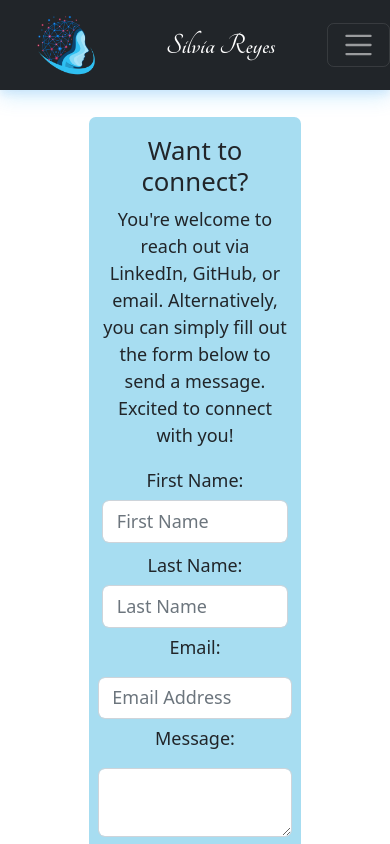
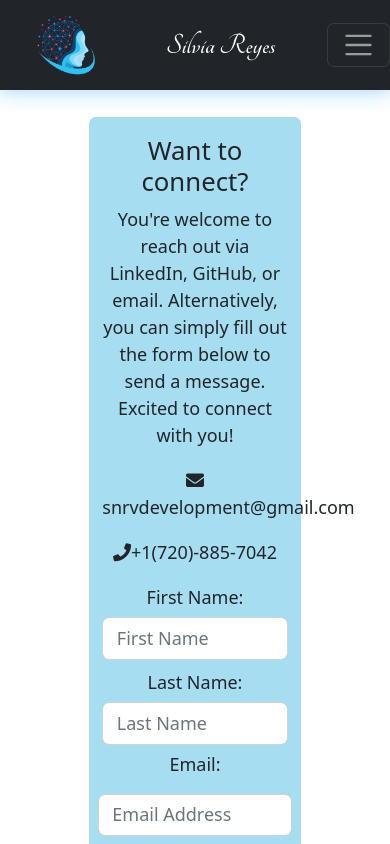
Before and after one commit to NathaliaReyes/personal-portfolio, a React (Vite) app: page /Contact in a window 390 px wide. Shown: the top 844 px of the page. Built offline with nearby package versions, Linux system fonts and the light colour scheme.

Commit message:
Adding phone number an email to the contact section

```diff
--- a/src/pages/Contact.jsx
+++ b/src/pages/Contact.jsx
@@ -77,6 +77,10 @@
         <p>You're welcome to reach out via LinkedIn, GitHub, or email.
           Alternatively, you can simply fill out the form below to send a message.
           Excited to connect with you!</p>
+          <div>
+            <p><i className='fas fa-envelope'></i>snrvdevelopment@gmail.com</p>
+            <p><i className='fas fa-phone'></i>+1(720)-885-7042</p>
+          </div>
         <div className="create col-12">
           <form className='row g-2 form' onSubmit={handleFormSubmit}>
             <div className='col-md-6'>
```
